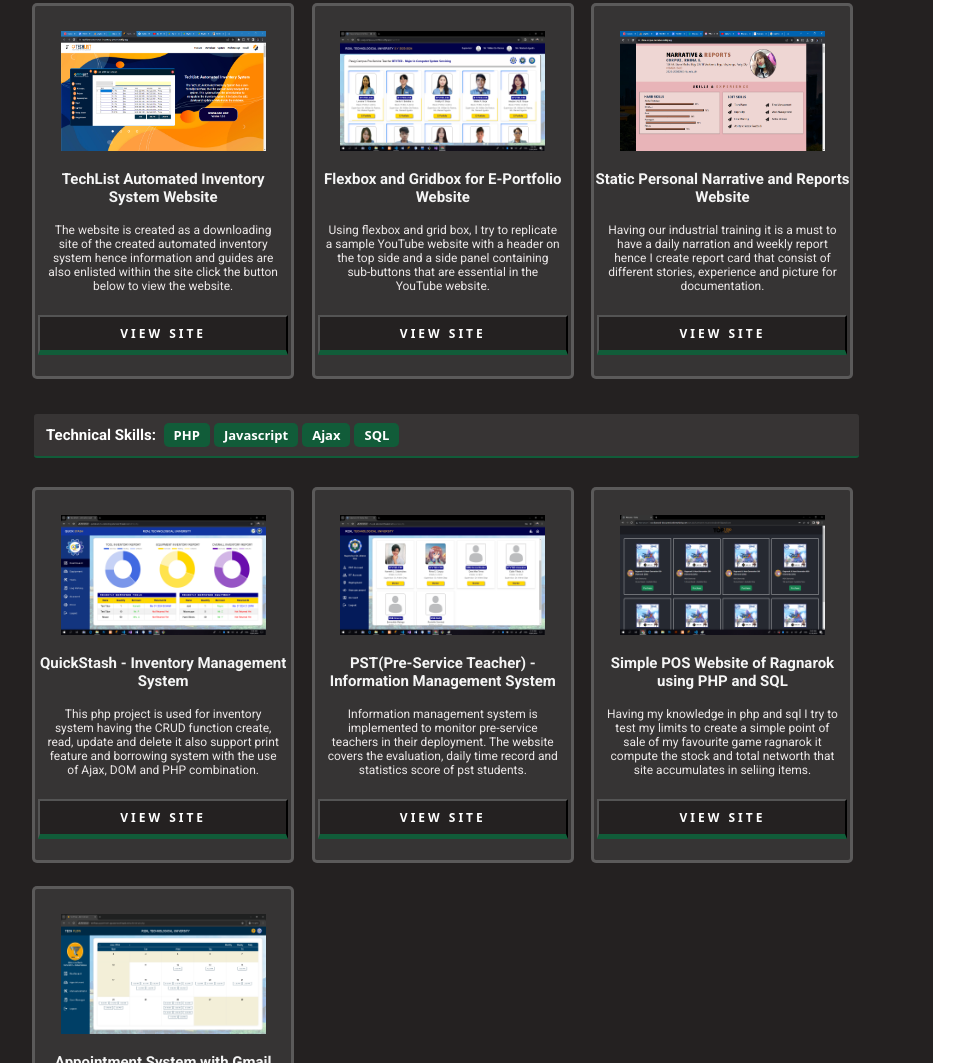
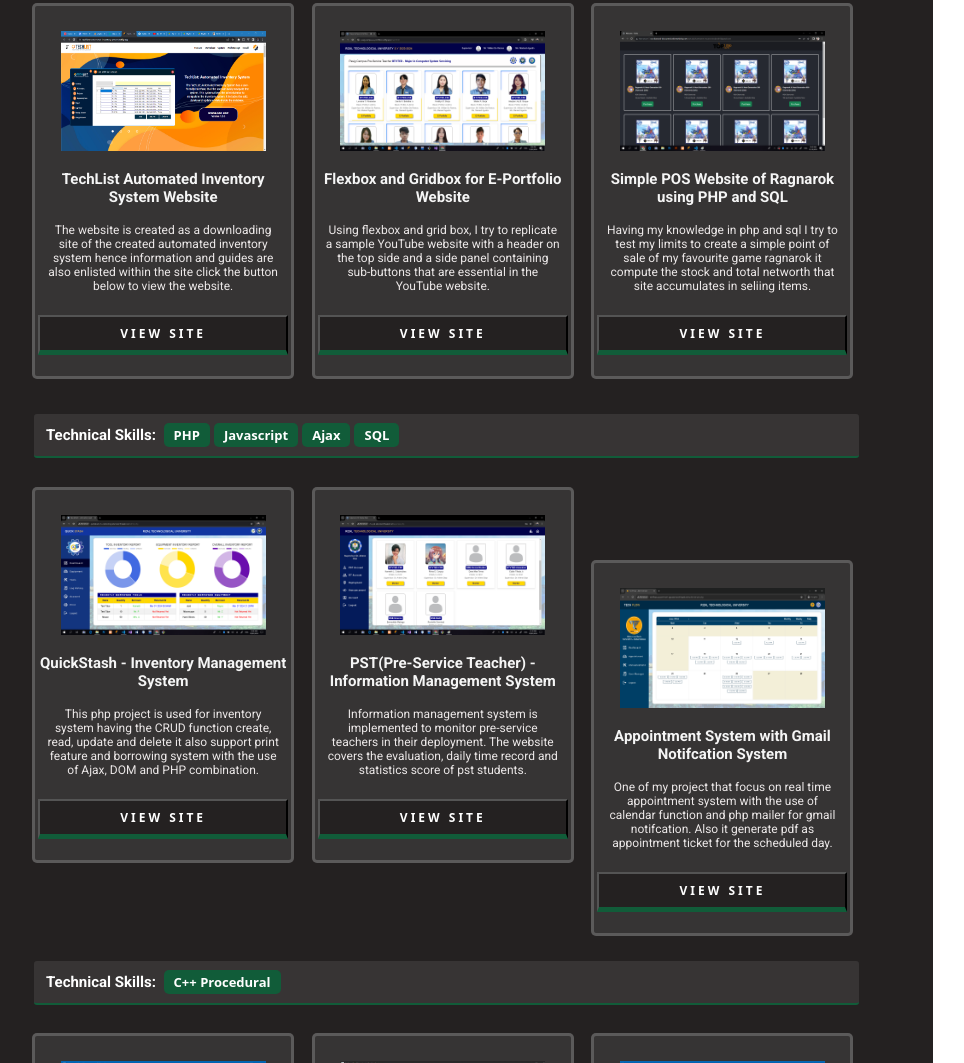
Before and after one commit to kurooo-yamiii/Portfolio-Green-Black-Responsive, a plain HTML site: page index.html in a window 1280 px wide. Shown: the part 1225-2288 px from the top of the page, without its empty margins (309-1273 px from the left). Drawn offline with nearby package versions, Linux system fonts and the light colour scheme.

Commit message:
Fixed Box

```diff
--- a/index.html
+++ b/index.html
@@ -456,16 +456,17 @@
 
            <div id="ninthbox">
             <div class="row">
-                <div class="picture"><img class="size" src="Resources/narrative.PNG"></div>
-                <div><p  class="title">Static Personal Narrative and Reports Website</p></div>
+            <div class="picture"><img class="size" src="Resources/rox.PNG"></div>
+            <div><p  class="title">Simple POS Website of Ragnarok using PHP and SQL</p></div>
             <div><p  class="desc2">
-                    Having our industrial training it is a must to have a daily narration and weekly report hence I create report card that consist of different stories, experience and picture for documentation.
+                Having my knowledge in php and sql I try to test my limits to create a simple point of sale of my favourite game ragnarok it compute the stock and total networth that site accumulates in seliing items.
             </p></div>
             <div>
-                    <a href="https://tve3-rhina-corpuz.netlify.app" target="_blank" rel="noopener noreferrer" style="text-decoration: none;">
+                <a href="http://ragnarok-pos-diamonds.onlinewebshop.net/" target="_blank" rel="noopener noreferrer" style="text-decoration: none;">
                     <button class="viewbutton">VIEW SITE</button>
                   </a>
                   </div>
+
         </div>
         </div>
 
@@ -506,23 +507,6 @@
 
         </div>
         </div>
-
-        <div id="ninthbox">
-            <div class="row">
-            <div class="picture"><img class="size" src="Resources/rox.PNG"></div>
-            <div><p  class="title">Simple POS Website of Ragnarok using PHP and SQL</p></div>
-            <div><p  class="desc2">
-                Having my knowledge in php and sql I try to test my limits to create a simple point of sale of my favourite game ragnarok it compute the stock and total networth that site accumulates in seliing items.
-            </p></div>
-            <div>
-                <a href="http://ragnarok-pos-diamonds.onlinewebshop.net/" target="_blank" rel="noopener noreferrer" style="text-decoration: none;">
-                    <button class="viewbutton">VIEW SITE</button>
-                  </a>
-                  </div>
-
-        </div>
-        </div>
-
 
         <div id="ninthbox" style="margin-top: 9%;">
             <div class="row">
```
Lines whose indentation alone changed are shown as unchanged.
